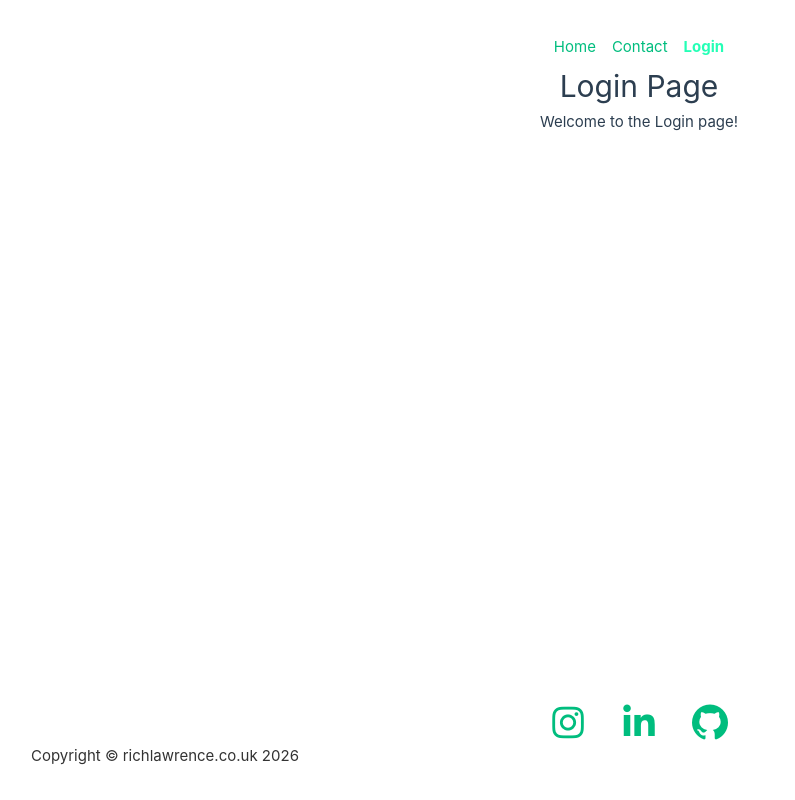
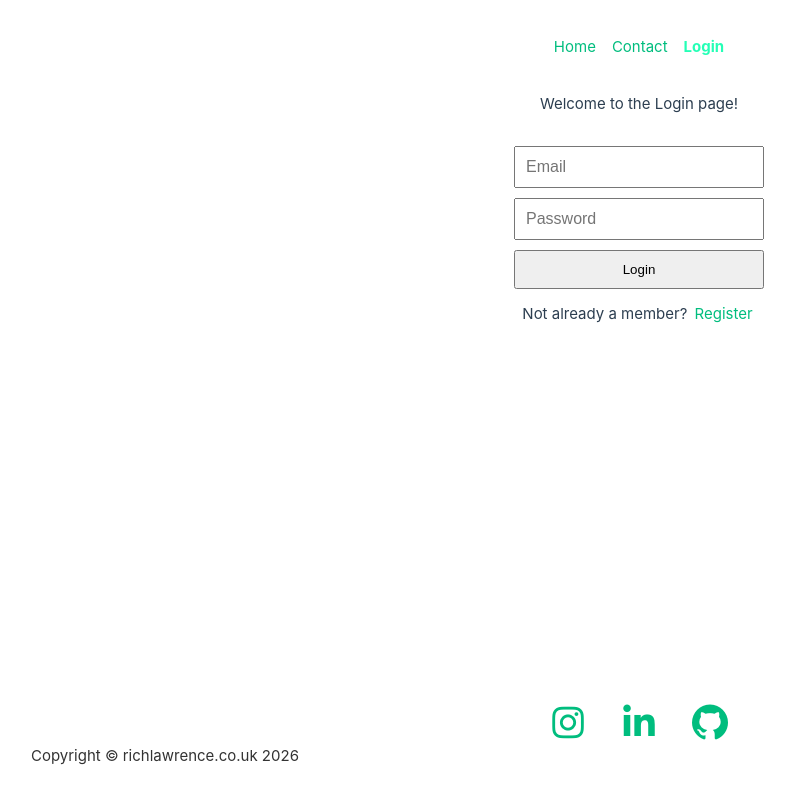
Before and after one commit to Rich-Lawrence/frontier-app, a Vue app: page /login in a window 1280 px wide. Shown: the whole page, without its empty margins (1-796 px from the left). Built offline with nearby package versions, Linux system fonts and the light colour scheme; no server answers.

Commit message:
frontier - Handle sanctum tokens on subsequent routes. add register component and update login component.

```diff
--- a/src/App.vue
+++ b/src/App.vue
@@ -1,19 +1,41 @@
 <script setup>
 
+import { ref, watch } from 'vue'
+import { useRoute } from 'vue-router'
 import api from '@/services/api.js';
 import Footer from '@/views/Footer.vue'
 
-api.get('/test')
-  .then(res => {
-    console.log(res.data);
-  })
-  .catch(err => {
-    console.error(123, err);
-  });
+const user = ref(null)
+const route = useRoute()
+
+const loadUser = () => {
+  const stored = localStorage.getItem('user')
+  user.value = stored ? JSON.parse(stored) : null
+}
+
+loadUser()
+
+watch(route, () => {
+  loadUser()
+})
+
+function logout () {
+    localStorage.removeItem('token')
+    localStorage.removeItem('user')
+    location.reload()
+}
 
 </script>
 
 <template>
+
+  <div class="header">
+    <div class="login-text" v-if="user">
+      Logged in as: {{ user.name }}
+      <button @click="logout">Logout</button>
+    </div>
+  </div>
+
   <nav>
     <router-link to="/">Home</router-link>
     <router-link to="/contact">Contact</router-link>
@@ -68,6 +90,11 @@ nav a.router-link-active {
 .content {
   flex: 1;
 }
+
+.header {
+  display: flex;
+  justify-content: flex-end;
+}
 </style>
 
 <!-- DEPLOYMENT -->
--- a/src/router/index.js
+++ b/src/router/index.js
@@ -3,11 +3,13 @@ import { createRouter, createWebHistory } from "vue-router";
 import Home from '../views/Home.vue'
 import Contact from '../views/Contact.vue'
 import Login from '../views/Login.vue'
+import Register from '../views/Register.vue'
 
 const routes = [
   { path: '/', name: 'Home', component: Home },
   { path: '/contact', name: 'Contact', component: Contact },
   { path: '/login', name: 'Login', component: Login },
+  { path: '/register', name: 'Register', component: Register },
 ]
 
 const router = createRouter({
--- a/src/services/api.js
+++ b/src/services/api.js
@@ -9,4 +9,15 @@ const api = axios.create({
   },
 });
 
+// Add bearer token to subsequent requests once received
+api.interceptors.request.use((config) => {
+  const token = localStorage.getItem('token');
+
+  if (token) {
+    config.headers.Authorization = `Bearer ${token}`;
+  }
+
+  return config;
+});
+
 export default api;
--- a/src/views/Contact.vue
+++ b/src/views/Contact.vue
@@ -5,4 +5,14 @@
   </div>
 </template>
 
-<script setup></script>
+<script setup>
+import api from '@/services/api.js';
+
+api.get('/me')
+  .then(res => {
+    console.log(res.data);
+  })
+  .catch(err => {
+    console.error(123, err);
+  });
+</script>
--- a/src/views/Login.vue
+++ b/src/views/Login.vue
@@ -1,11 +1,71 @@
 <script setup>
+
+import { ref } from 'vue';
+import api from '@/services/api.js';
+import { useRouter } from 'vue-router'
+
+const router = useRouter()
+const email = ref('')
+const password = ref('')
+const error = ref('')
+const loading = ref(false)
+
+const login = async () => {
+  error.value = ''
+  loading.value = true
+
+  try {
+    const res = await api.post('/login', {
+      email: email.value,
+      password: password.value
+    })
+
+    localStorage.setItem("token", res.data.token);
+    localStorage.setItem("user", JSON.stringify(res.data.user));
+
+    console.log('Login success:', res.data)
+
+    router.push('/')
+
+  } catch (err) {
+    console.error(err)
+    error.value = 'Invalid email or password'
+  } finally {
+    loading.value = false
+  }
+}
 
 </script>
 
 <template>
   <div>
-    <h1>Login Page</h1>
-    <p>Welcome to the Login page!</p>
+    <p class="login-p">Welcome to the Login page!</p>
+
+    <div class="login-container">
+      <form @submit.prevent="login">
+        <input
+          v-model="email"
+          type="email"
+          placeholder="Email"
+          required
+        />
+        <input
+          v-model="password"
+          type="password"
+          placeholder="Password"
+          required
+        />
+        <button type="submit" :disabled="loading">
+          {{ loading ? 'Logging in...' : 'Login' }}
+        </button>
+
+        <p v-if="error" class="error">{{ error }}</p>
+
+        <p>Not already a member? <router-link class="register" to="/register">Register</router-link></p>
+
+      </form>
+    </div>
+
   </div>
 </template>
 
@@ -16,4 +76,53 @@
     justify-content: center;
     align-items: center;
   }
+
+  .login-p{
+    padding-top: 30px;
+  }
+
+  .login-container {
+    padding-top: 30px;
+    display: flex;
+    flex-direction: column;
+    align-items: center;
+    justify-content: center;
+    /*min-height: 100vh;*/
+    text-align: center;
+  }
+
+  form {
+    display: flex;
+    flex-direction: column;
+    gap: 10px;
+    width: 250px;
+  }
+
+  input {
+    padding: 10px;
+    font-size: 16px;
+  }
+
+  button {
+    padding: 10px;
+    cursor: pointer;
+    transition: transform 0.2s ease;
+  }
+
+  button:hover {
+    transform: scale(1.05);
+  }
+
+  .error {
+    color: red;
+    font-size: 14px;
+  }
+
+  .register {
+    text-decoration: none;
+    transition: transform 0.2s ease, color 0.2s ease;
+    display: inline-block;
+    background: transparent !important;
+  }
+
 </style>
--- /dev/null
+++ b/src/views/Register.vue
@@ -0,0 +1,143 @@
+<script setup>
+
+import { ref } from 'vue';
+import api from '@/services/api.js';
+import { useRouter } from 'vue-router'
+
+const router = useRouter()
+const name = ref('')
+const email = ref('')
+const password = ref('')
+const error = ref('')
+const loading = ref(false)
+
+const register = async () => {
+  error.value = ''
+  loading.value = true
+
+  try {
+    const res = await api.post('/register', {
+      name: name.value,
+      email: email.value,
+      password: password.value
+    })
+
+    console.log('Register success:', res.data)
+
+    localStorage.setItem("token", res.data.token)
+    localStorage.setItem("user", JSON.stringify(res.data.user))
+
+    router.push('/')
+
+  } catch (err) {
+
+    if (err.response?.status === 422) {
+      error.value = err.response.data.message || 'Email already registered'
+    } else {
+      error.value = 'Registration failed'
+    }
+
+    console.error(err)
+
+  } finally {
+    loading.value = false
+  }
+}
+
+</script>
+
+<template>
+  <div>
+    <p class="login-p">Welcome to the Registration page!</p>
+
+    <div class="login-container">
+      <form @submit.prevent="register">
+        <input
+          v-model="name"
+          type="name"
+          placeholder="Name"
+          required
+        />
+        <input
+          v-model="email"
+          type="email"
+          placeholder="Email"
+          required
+        />
+        <input
+          v-model="password"
+          type="password"
+          placeholder="Password"
+          required
+        />
+        <button type="submit" :disabled="loading">
+          {{ loading ? 'Registering...' : 'Register' }}
+        </button>
+
+        <p v-if="error" class="error">{{ error }}</p>
+
+        <p>Already a member? <router-link class="register" to="/login">Login</router-link></p>
+
+      </form>
+    </div>
+
+  </div>
+</template>
+
+<style scoped>
+div {
+  display: flex;
+  flex-direction: column;
+  justify-content: center;
+  align-items: center;
+}
+
+.login-p{
+  padding-top: 30px;
+}
+
+.login-container {
+  padding-top: 30px;
+  display: flex;
+  flex-direction: column;
+  align-items: center;
+  justify-content: center;
+  /*min-height: 100vh;*/
+  text-align: center;
+}
+
+form {
+  display: flex;
+  flex-direction: column;
+  gap: 10px;
+  width: 250px;
+}
+
+input {
+  padding: 10px;
+  font-size: 16px;
+}
+
+button {
+  padding: 10px;
+  cursor: pointer;
+  transition: transform 0.2s ease;
+}
+
+button:hover {
+  transform: scale(1.05);
+}
+
+.error {
+  color: red;
+  font-size: 14px;
+}
+
+.register {
+  text-decoration: none;
+  transition: transform 0.2s ease, color 0.2s ease;
+  display: inline-block;
+  background: transparent !important;
+}
+
+</style>
```
Also changed, not shown: src/stores/auth.js (added).
